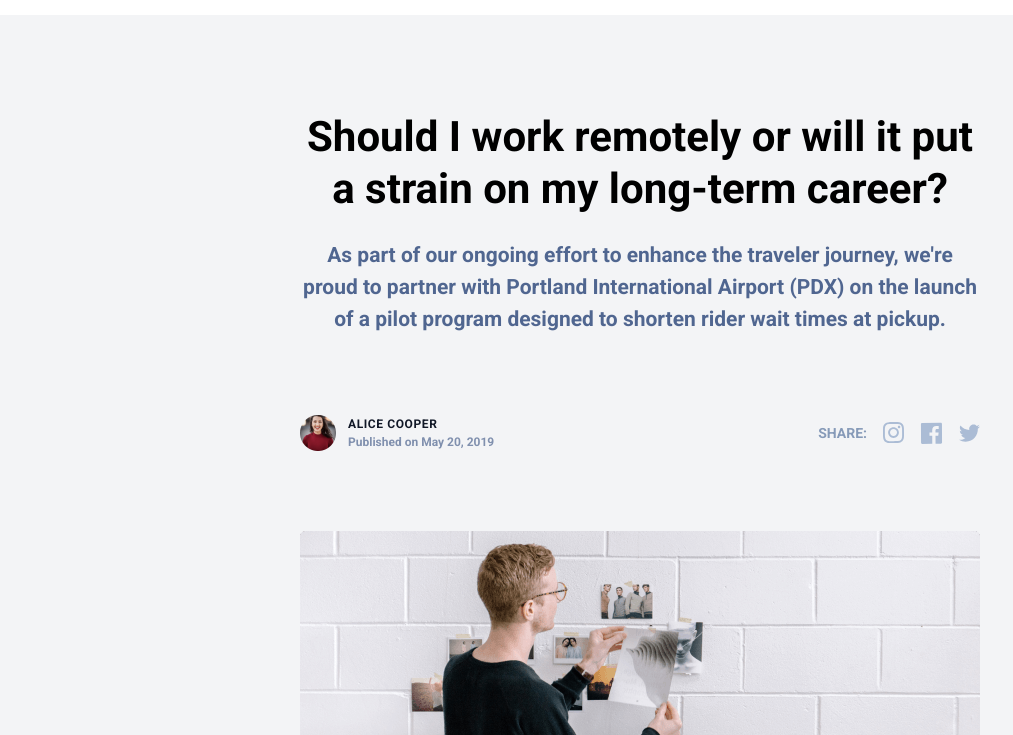
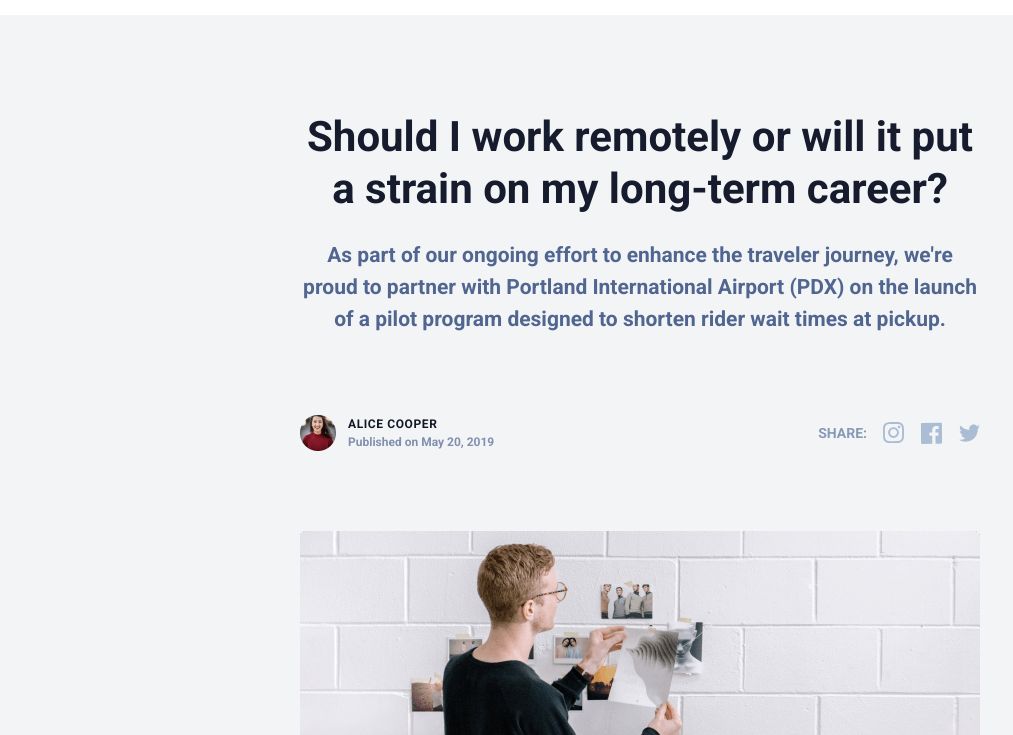
Before and after one commit to PROYECEZE/Quinta-Tarea, a website: page index.html in a window 1280 px wide. Shown: the part 65-800 px from the top of the page, without its empty margins (0-1013 px from the left). Drawn offline with nearby package versions, Linux system fonts and the light colour scheme; files whose address does not match are found by name.

Commit message:
feature/homeBlogs modified

```diff
--- a/index.html
+++ b/index.html
@@ -36,7 +36,7 @@
     </div>
   </header>
   <main class="container px-8 py-10 max-w-dimensions sm:py-24 sm:px-0 font-roboto">
-    <h1 class="text-center text-2xl font-bold text-lighBlack sm:text-43px"> Should I work remotely or will it put a strain on my long-term career?</h1>
+    <h1 class="text-center text-2xl font-black text-lightBlack sm:text-43px"> Should I work remotely or will it put a strain on my long-term career?</h1>
     <p class="mt-6 text-base sm:text-postSubtitle text-darkBlue font-black text-center">As part of our ongoing effort to enhance the traveler journey, we're proud to partner with Portland International Airport (PDX) on the launch of a pilot program designed to shorten rider wait times at pickup. </p>
     <div class="my-10 sm:my-20 flex items-center gap-10 justify-between">
       <div class="flex items-center">
@@ -76,8 +76,6 @@
   </main>
 </body>
 </html>
-
-
 
 
 
```
